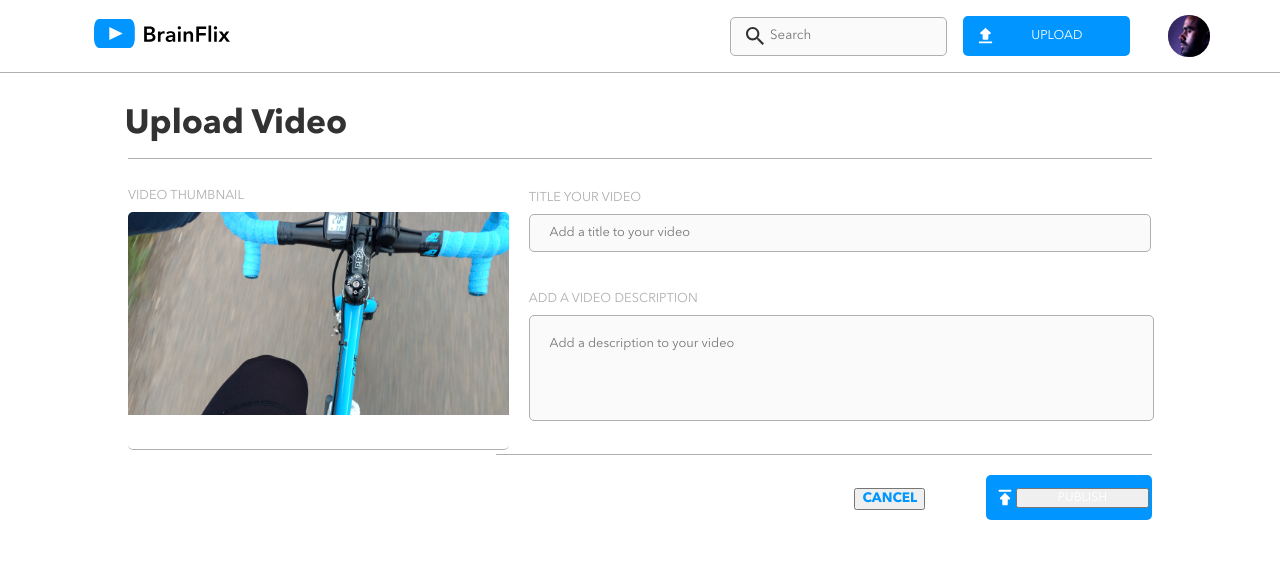
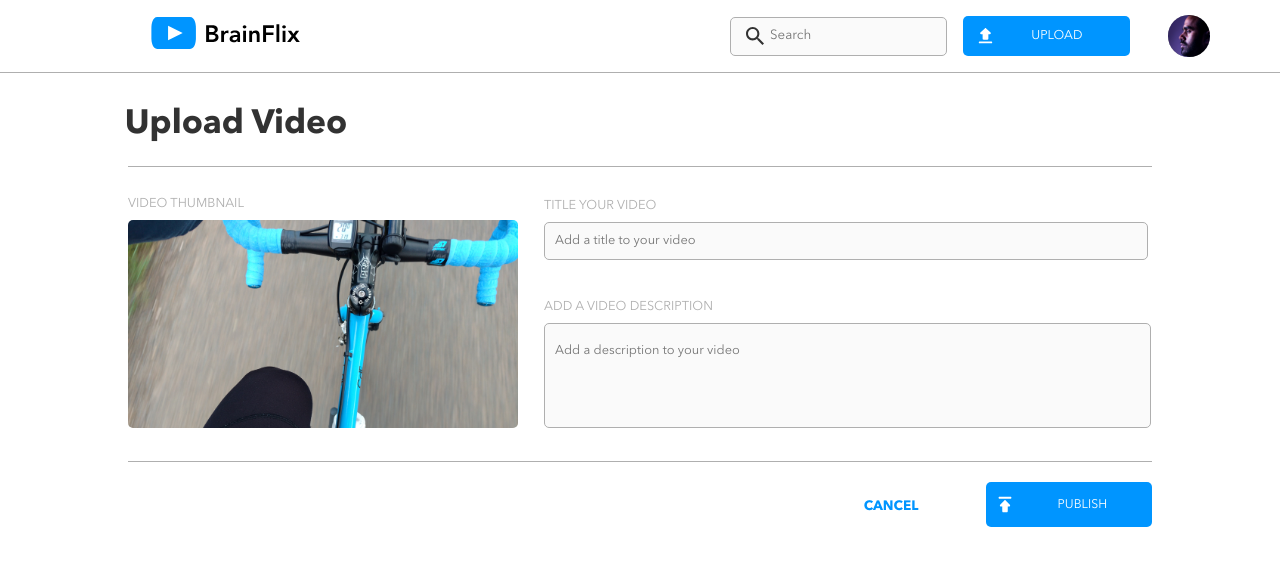
Before and after one commit to JustinLepine/justin-lepine-brainflix, a React (Create React App) app: page /uploads in a window 1280 px wide. Shown: the top 566 px of the page. Built offline with nearby package versions, Linux system fonts and the light colour scheme.

Commit message:
main styling feedback addresed

```diff
--- a/src/components/Nav/Nav.js
+++ b/src/components/Nav/Nav.js
@@ -8,7 +8,6 @@ import { Link } from "react-router-dom";
 function Nav() {
     return (
         <nav className="nav">
-
             <Link to="/">
                 <img src={logo} className="nav__logo" alt="brainflix-logo" />
             </Link>
--- a/src/components/Nav/Nav.scss
+++ b/src/components/Nav/Nav.scss
@@ -12,11 +12,13 @@ a {
     flex-wrap: wrap;
 
     &__logo {
-        width: 9rem;
-        margin: 0.8rem auto 0.2rem;
-        transition: 0.5s ease-in-out;
+        width: 50vw;
+        min-height: 2rem;
+        max-height: 2rem;
+        margin: 0.8rem 25vw;
 
         @include tablet {
+            width: 12.5rem;
             margin: 0 9% 0 27%;
         }
 
@@ -26,12 +28,11 @@ a {
     }
 
     &__form {
-        width: 12.7rem;
-        margin: 0.2rem 0.8rem 0.8rem 0;
+        width: 65vw;
+        margin: 0.2rem 3vw 0.8rem 0;
         padding: 0.6rem 0.7rem;
         display: flex;
         align-items: center;
-        transition: 0.5s ease-in-out;
         border-radius: 5px;
         border: $primary-silver 1px solid;
         background-color: $secondary-alabaster;
@@ -95,7 +96,7 @@ a {
     }
 
     &__button {
-        width: 18rem;
+        width: 90vw;
         margin: 0rem 6% 1rem;
         padding: 0.6rem 0.2rem;
         display: flex;
@@ -103,7 +104,6 @@ a {
         justify-content: center;
         border-radius: 5px;
         background-color: $brainflix-blue;
-        transition: 0.5s ease-in-out;
 
         &:hover {
             background-color: $brainflix-darkblue;
--- a/src/components/UploadButtons/UploadButtons.scss
+++ /dev/null
@@ -1,79 +0,0 @@
-@use '../../styles/partials/colors' as *;
-@use '../../styles/partials/mixins' as *;
-
-.upload-buttons {
-    display: flex;
-    flex-direction: column;
-
-    @include tablet {
-        width: 90%;
-        justify-content: flex-end;
-        flex-direction: row;
-        margin: 1.5rem 0% 1.5rem 5%;
-        border-top: 1px solid $primary-silver;
-    }
-
-    @include desktop {
-        width: 100%;
-        margin-left: 0;
-    }
-
-    &__button {
-        width: 17.5rem;
-        margin: 2% 6%;
-        padding: 0.6rem 0.2rem;
-        display: flex;
-        align-items: center;
-        align-self: center;
-        justify-content: center;
-        border-radius: 5px;
-        transition: 0.5s ease-in-out;
-        background-color: $brainflix-blue;
-
-        &:hover {
-            background-color: $brainflix-darkblue;
-        }
-
-        @include tablet {
-            width: 10rem;
-            height: 2rem;
-            padding: 0.4rem 0.2rem;
-            margin: 1.28rem 0 0 0;
-            order: 1;
-        }
-    }
-
-    &__icon {
-        width: 1.4rem;
-        margin-left: 0.3rem;
-    }
-
-    &__publish {
-        width: 90%;
-        text-align: center;
-        text-decoration: none;
-        font-size: 0.78rem;
-        color: $primary-white;
-        margin-right: 13%;
-
-        @include tablet {
-            margin-right: 0;
-        }
-    }
-
-    &__cancel-button {
-        margin-top: 1.5rem;
-        align-self: center;
-        width: 20%;
-
-        @include tablet {
-
-        }
-    }
-
-    &__cancel {
-        font-size: 0.85rem;
-        font-weight: 700;
-        color: $brainflix-blue;
-    }
-}
--- a/src/components/UploadInput/UploadInput.js
+++ b/src/components/UploadInput/UploadInput.js
@@ -2,9 +2,7 @@ import React from 'react'
 import publishIcon from "../../assets/icons/publish.svg";
 import axios from 'axios';
 import { useHistory } from "react-router-dom";
-
 import "./UploadInput.scss";
-import "../UploadButtons/UploadButtons.scss"
 
 function UploadInput() {
 
--- a/src/components/UploadInput/UploadInput.scss
+++ b/src/components/UploadInput/UploadInput.scss
@@ -7,7 +7,7 @@
 
     @include desktop {
         border-top: 1px solid $primary-silver;
-        margin-left: -9rem;
+        margin-left: -8rem;
     }
 
     &__subtitle {
@@ -27,7 +27,8 @@
     }
 
     &__video-title {
-        margin: 0.2rem 1.2rem 0.3rem 1rem;
+        margin: 0.2rem 0rem 0.3rem 1rem;
+        width: 83vw;
         resize: none;
         font-size: 0.8rem;
         padding: 0.625rem;
@@ -43,16 +44,19 @@
         }
 
         @include tablet {
-            margin: 0.2rem 5%;
+            padding-left: 0.625rem;
+            width: 85vw;
+            margin: 0.2rem 0 0.2rem 5%;
         }
 
         @include desktop {
-            width: 90%;
+            width: 91%;
         }
     }
 
     &__video-desc {
-        margin: 0.2rem 1.2rem 0.3rem 1rem;
+        margin: 0.2rem 0rem 0.3rem 1rem;
+        width: 83vw;
         height: 4rem;
         resize: none;
         font-size: 0.8rem;
@@ -67,11 +71,94 @@
         }
 
         @include tablet {
+            padding-left: 0.625rem;
             margin: 0.2rem 5%;
         }
 
         @include desktop {
-            width: 89%;
+            width: 90%;
         }
     }
 }
+
+.upload-buttons {
+    position: inherit;
+    display: flex;
+    flex-direction: column;
+
+    @include tablet {
+        width: 90%;
+        justify-content: flex-end;
+        flex-direction: row;
+        margin: 1.5rem 0% 1.5rem 5%;
+        border-top: 1px solid $primary-silver;
+    }
+
+    @include desktop {
+        width: 100%;
+        margin-left: 0;
+    }
+
+    &__button {
+        width: 17.5rem;
+        margin: 2% 6%;
+        padding: 0.6rem 0.2rem;
+        display: flex;
+        align-items: center;
+        align-self: center;
+        justify-content: center;
+        border-radius: 5px;
+        transition: 0.5s ease-in-out;
+        background-color: $brainflix-blue;
+
+        &:hover {
+            background-color: $brainflix-darkblue;
+        }
+
+        @include tablet {
+            width: 10rem;
+            height: 2rem;
+            padding: 0.4rem 0.2rem;
+            margin: 1.28rem 0 0 0;
+            order: 1;
+        }
+    }
+
+    &__icon {
+        width: 1.4rem;
+        margin-left: 0.3rem;
+    }
+
+    &__publish {
+        border: none;
+        background-color: $brainflix-blue;
+        width: 90%;
+        text-align: center;
+        text-decoration: none;
+        font-size: 0.78rem;
+        color: $primary-white;
+        margin-right: 13%;
+
+        @include tablet {
+            margin-right: 0;
+        }
+    }
+
+    &__cancel-button {
+        margin-top: 1.5rem;
+        align-self: center;
+        width: 20%;
+
+        @include tablet {
+
+        }
+    }
+
+    &__cancel {
+        border: none;
+        background-color: $primary-white;
+        font-size: 0.85rem;
+        font-weight: 700;
+        color: $brainflix-blue;
+    }
+}
--- a/src/pages/Upload/Upload.scss
+++ b/src/pages/Upload/Upload.scss
@@ -17,6 +17,8 @@
         @include desktop {
             border-top: 1px solid $primary-silver;
             width: 40%;
+            border-bottom: 1px solid $primary-silver;
+            height: 18.35rem;
         }
 
         &--right {
@@ -35,7 +37,7 @@
         font-weight: 700;
         color: $brainflix-black;
         border-top: 1px solid $primary-silver;
-        width: 100%;
+        width: auto;
 
         @include tablet {
             font-size: 1.9rem;
@@ -44,6 +46,7 @@
         }
 
         @include desktop {
+            height: 3rem;
             width: 95%;
             font-size: 2.1rem;
             padding-left: 7.8rem;
@@ -69,7 +72,7 @@
             border: none;
             margin-left: 0;
             margin-right: 0;
-            width: 50%;
+            width: 8rem;
         }
     }
 
@@ -83,13 +86,11 @@
         @include tablet {
             width: 45%;
             align-self: flex-start;
-            padding-bottom: 2.1rem;
-            border-bottom: 1px solid $primary-silver;
         }
 
         @include desktop {
             margin-left: 0;
-            width: 74.5%;
+            width: 24.4rem;
         }
     }
 }
```
Also changed, not shown: src/components/UploadButtons/UploadButtons.js (deleted, +0 -19 lines).
